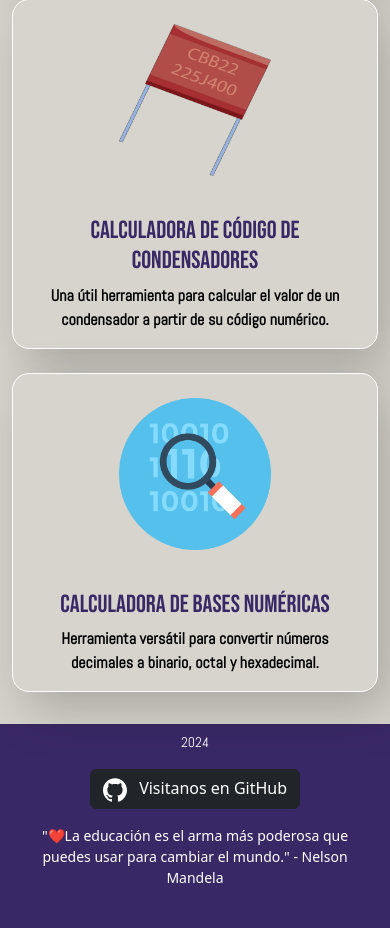
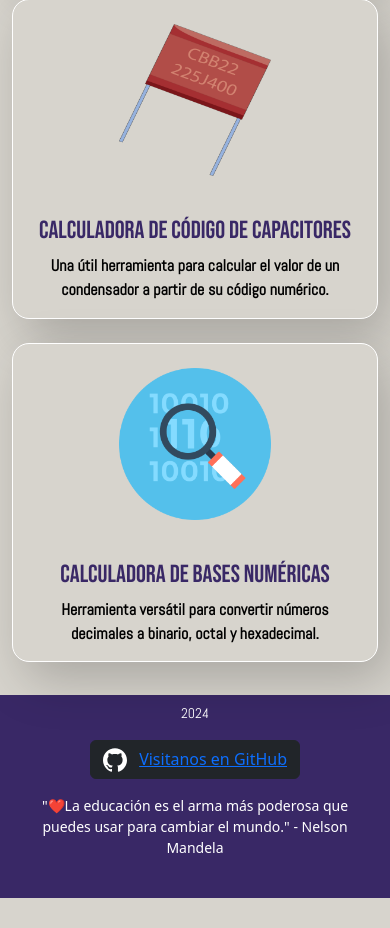
Before and after one commit to DaynorMoran/electrulator, a PHP site: page / in a window 390 px wide. Shown: the part 439-1367 px from the top of the page. After the commit the page ends 1337 px from the top, so only its background shows below. Run offline with PHP 8.4, Linux system fonts and the light colour scheme; some libraries are stand-ins or nearby versions.

```diff
--- a/css/app.css
+++ b/css/app.css
@@ -211,7 +211,7 @@
   label {
     display: inline-block;
     width: 70%; /* Ancho ajustable según necesidad */
-    height: 25px; /* Altura ajustable según necesidad */
+    height: 20px; /* Altura ajustable según necesidad */
     margin-bottom: 5px; /* Espacio entre cada radio button */
     cursor: pointer;
     position: relative; /* Añadido para posicionar el span */
--- a/index.html
+++ b/index.html
@@ -29,7 +29,7 @@
 
     <div class="container py-2">
         <div class="row justify-content-center mt-2">
-            <div class="col-lg-4 col-md-6 mb-4">
+            <div class="col-lg-4 col-md-6 mb-4" id="card-resistencias">
                 <div class="card h-100">
                     <img src="assets/img/resistencia.png" class="w-70 card-img-top img-fluid p-4 card-img-custom"
                         alt="Imagen de resistencia">
@@ -42,12 +42,12 @@
                 </div>
             </div>
             <!-- fin card 1 -->
-            <div class="col-lg-4 col-md-6 mb-4">
+            <div class="col-lg-4 col-md-6 mb-4" id="card-capacitores">
                 <div class="card h-100">
                     <img src="assets/img/condensador.png" class="w-70 card-img-top img-fluid p-4 card-img-custom"
                         alt="Imagen de condensador">
                     <div class="card-body">
-                        <h2 class="fuente-Bebas text-secondary">Calculadora de código de condensadores</h2>
+                        <h2 class="fuente-Bebas text-secondary">Calculadora de código de capacitores</h2>
                         <p class="card-text fuente-Abel">Una útil herramienta para calcular el valor de un condensador a
                             partir de
                             su código numérico.</p>
@@ -55,7 +55,7 @@
                 </div>
             </div>
             <!-- fin card 2 -->
-            <div class="col-lg-4 col-md-6 mb-4">
+            <div class="col-lg-4 col-md-6 mb-4" id="card-bases">
                 <div class="card h-100">
                     <img src="assets/img/binario.png" class="w-75 card-img-top img-fluid p-4 card-img-custom"
                         alt="Imagen de calculadora binaria">
@@ -89,7 +89,9 @@
                                     d="M12 0.296997C5.37 0.296997 0 5.67 0 12.297C0 17.6 3.438 22.097 8.205 23.682C8.805 23.795 9.025 23.424 9.025 23.105C9.025 22.82 9.015 22.065 9.01 21.065C5.672 21.789 4.968 19.455 4.968 19.455C4.422 18.07 3.633 17.7 3.633 17.7C2.546 16.956 3.717 16.971 3.717 16.971C4.922 17.055 5.555 18.207 5.555 18.207C6.625 20.042 8.364 19.512 9.05 19.205C9.158 18.429 9.467 17.9 9.81 17.6C7.145 17.3 4.344 16.268 4.344 11.67C4.344 10.36 4.809 9.29 5.579 8.45C5.444 8.147 5.039 6.927 5.684 5.274C5.684 5.274 6.689 4.952 8.984 6.504C9.944 6.237 10.964 6.105 11.984 6.099C13.004 6.105 14.024 6.237 14.984 6.504C17.264 4.952 18.269 5.274 18.269 5.274C18.914 6.927 18.509 8.147 18.389 8.45C19.154 9.29 19.619 10.36 19.619 11.67C19.619 16.28 16.814 17.295 14.144 17.59C14.564 17.95 14.954 18.686 14.954 19.81C14.954 21.416 14.939 22.706 14.939 23.096C14.939 23.411 15.149 23.786 15.764 23.666C20.565 22.092 24 17.592 24 12.297C24 5.67 18.627 0.296997 12 0.296997Z"
                                     fill="white"></path>
                             </svg>
-                            <span class="ms-2">Visitanos en GitHub</span>
+                            <a href="https://github.com/DaynorMoran" target="blank">
+                                <span class="ms-2">Visitanos en GitHub</span>
+                            </a>
                         </button>
                     </div>
 
@@ -99,6 +101,41 @@
 
         </div>
     </footer>
+
+    <script>
+        // Obtén el elemento del card
+        var card = document.getElementById('card-resistencias');
+
+        // Agrega un event listener para escuchar los clics
+        card.addEventListener('click', function() {
+            // Aquí puedes especificar la URL a la que deseas redirigir
+            window.location.href = 'forms/form_resistencias.php';
+        });
+    </script>
+
+<script>
+    // Obtén el elemento del card
+    var card = document.getElementById('card-capacitores');
+
+    // Agrega un event listener para escuchar los clics
+    card.addEventListener('click', function() {
+        // Aquí puedes especificar la URL a la que deseas redirigir
+        window.location.href = 'forms/form_capacitores.php';
+    });
+</script>
+
+<script>
+    // Obtén el elemento del card
+    var card = document.getElementById('card-bases');
+
+    // Agrega un event listener para escuchar los clics
+    card.addEventListener('click', function() {
+        // Aquí puedes especificar la URL a la que deseas redirigir
+        window.location.href = 'forms/form_bases.php';
+    });
+</script>
+
+
     <!-- agrego boootstrap 5 JS↓↓↓ -->
     <script src="js/bootstrap.bundle.min.js"></script>
 </body>
```
Also changed, not shown: forms/form_resistencias.php (+6 -17 lines).
